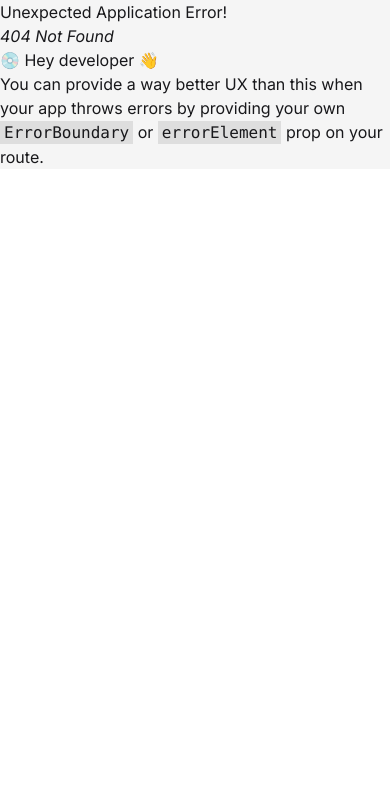
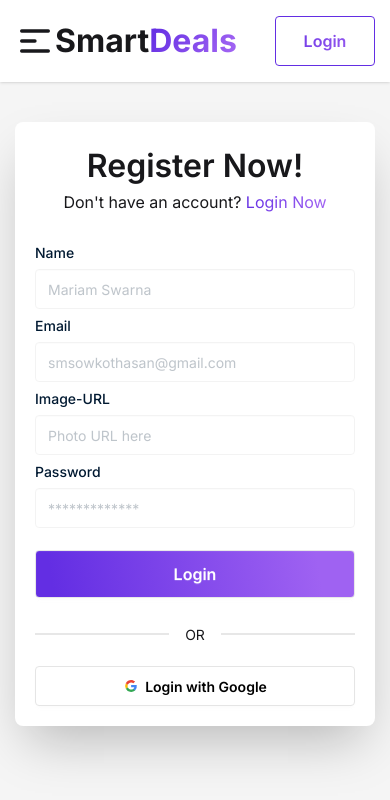
Before and after one commit to rakeebhasan09/smartdeals-client, a React (Vite) app: page /register in a window 390 px wide. Before the commit this address had no page. Shown: the top 800 px of the page. Built offline with nearby package versions, Linux system fonts and the light colour scheme.

Commit message:
Complete login page, registration page and home page hero banner area desing with responsiveness.

```diff
--- /dev/null
+++ b/src/components/Home/Hero/Hero.jsx
@@ -0,0 +1,63 @@
+const Hero = () => {
+	return (
+		<section
+			style={{
+				backgroundImage:
+					"url('https://i.ibb.co.com/pBHmCkRx/hero-bg.png')",
+			}}
+			className="bg-no-repeat bg-center bg-cover"
+		>
+			<div className="py-10 md:py-[50px] lg:py-[70px]">
+				<div className="container">
+					<div className="title max-w-[691px] mx-auto">
+						<h2 className="text-[35px] md:text-[70px] lg:text-[72px] font-bold text-center capitalize leading-[116%]">
+							Deal your{" "}
+							<span className="gradient-text">Products</span> in a{" "}
+							<span className="gradient-text">Smart</span> way !
+						</h2>
+					</div>
+					<p className="text-[#627382] text-[20px] text-center mt-4">
+						SmartDeals helps you sell, resell, and shop from trusted
+						local sellers — all in one place!
+					</p>
+					<div class="flex flex-col items-center justify-center gap-4 pt-8">
+						<div class="flex items-center w-[500px] max-w-full bg-white rounded-full shadow-sm overflow-hidden">
+							<input
+								type="text"
+								placeholder="search For Products, Categories..."
+								class="grow px-6 py-3 text-sm text-gray-600 placeholder-gray-400 focus:outline-none"
+							/>
+							<button class="bg-linear-to-r from-[#632EE3] to-[#9F62F2] p-3 rounded-full text-white flex items-center justify-center mr-1">
+								<svg
+									xmlns="http://www.w3.org/2000/svg"
+									class="h-5 w-5"
+									fill="none"
+									viewBox="0 0 24 24"
+									stroke="currentColor"
+								>
+									<path
+										stroke-linecap="round"
+										stroke-linejoin="round"
+										stroke-width="2"
+										d="M21 21l-4.35-4.35M11 19a8 8 0 100-16 8 8 0 000 16z"
+									/>
+								</svg>
+							</button>
+						</div>
+
+						<div class="flex flex-col md:flex-row gap-4">
+							<button class="px-6 py-2 text-white bg-linear-to-r from-[#632EE3] to-[#9F62F2] rounded-md shadow-md hover:opacity-90 transition">
+								Watch All Products
+							</button>
+							<button class="px-6 py-2 border-2 border-[#9F62F2] text-[#9F62F2] rounded-md hover:bg-[#9F62F2] hover:text-white transition">
+								Post an Product
+							</button>
+						</div>
+					</div>
+				</div>
+			</div>
+		</section>
+	);
+};
+
+export default Hero;
--- a/src/components/Home/Home.jsx
+++ b/src/components/Home/Home.jsx
@@ -1,7 +1,12 @@
 import React from "react";
+import Hero from "./Hero/Hero";
 
 const Home = () => {
-	return <div></div>;
+	return (
+		<>
+			<Hero />
+		</>
+	);
 };
 
 export default Home;
--- /dev/null
+++ b/src/components/Login/Login.jsx
@@ -0,0 +1,83 @@
+import { Link } from "react-router";
+
+const Login = () => {
+	return (
+		<section className="py-10 md:py-20 lg:py-[143px]">
+			<div className="container">
+				<div className="card bg-base-100 w-full mx-auto p-5 md:p-10 max-w-[492px] shrink-0 shadow-2xl">
+					<h1 className="text-[32px] text-center font-semibold">
+						Login!
+					</h1>
+					<p className="text-center ">
+						Don't have an account?{" "}
+						<Link to="/register" className="gradient-text">
+							Register Now
+						</Link>
+					</p>
+					<div className="card-body p-0">
+						<fieldset className="fieldset mt-6">
+							<label className="label text-primary font-medium text-[14px]">
+								Email
+							</label>
+							<input
+								type="email"
+								className="input outline-none border border-[#E9E9E9] rounded w-full py-2 pl-3 shadow-0 text-primary opacity-[0.5]"
+								placeholder="smsowkothasan@gmail.com"
+							/>
+							<label className="label text-primary font-medium text-[14px]">
+								Password
+							</label>
+							<input
+								type="password"
+								className="input outline-none border border-[#E9E9E9] rounded w-full py-2 pl-3 shadow-0 text-primary opacity-[0.5]"
+								placeholder="*************"
+							/>
+							<div>
+								<a className="text-[rgba(0,25,49,0.6)] cursor-pointer">
+									Forgot password?
+								</a>
+							</div>
+							<button className="btn h-12 bg-[linear-gradient(80deg,#632EE3_5.68%,#9F62F2_88.38%)] py-3 text-white text-[16px] font-semibold mt-4">
+								Login
+							</button>
+						</fieldset>
+						<div className="divider">OR</div>
+						{/* Google */}
+						<button className="btn bg-white text-black border-[#e5e5e5]">
+							<svg
+								aria-label="Google logo"
+								width="16"
+								height="16"
+								xmlns="http://www.w3.org/2000/svg"
+								viewBox="0 0 512 512"
+							>
+								<g>
+									<path d="m0 0H512V512H0" fill="#fff"></path>
+									<path
+										fill="#34a853"
+										d="M153 292c30 82 118 95 171 60h62v48A192 192 0 0190 341"
+									></path>
+									<path
+										fill="#4285f4"
+										d="m386 400a140 175 0 0053-179H260v74h102q-7 37-38 57"
+									></path>
+									<path
+										fill="#fbbc02"
+										d="m90 341a208 200 0 010-171l63 49q-12 37 0 73"
+									></path>
+									<path
+										fill="#ea4335"
+										d="m153 219c22-69 116-109 179-50l55-54c-78-75-230-72-297 55"
+									></path>
+								</g>
+							</svg>
+							Login with Google
+						</button>
+					</div>
+				</div>
+			</div>
+		</section>
+	);
+};
+
+export default Login;
--- /dev/null
+++ b/src/components/Register/Register.jsx
@@ -0,0 +1,94 @@
+import { Link } from "react-router";
+
+const Register = () => {
+	return (
+		<section className="py-10 md:py-20 lg:py-[120px]">
+			<div className="container">
+				<div className="card bg-base-100 w-full mx-auto p-5 md:p-10 max-w-[492px] shrink-0 shadow-2xl">
+					<h1 className="text-[32px] text-center font-semibold">
+						Register Now!
+					</h1>
+					<p className="text-center ">
+						Don't have an account?{" "}
+						<Link to="/login" className="gradient-text">
+							Login Now
+						</Link>
+					</p>
+					<div className="card-body p-0">
+						<fieldset className="fieldset mt-6">
+							<label className="label text-primary font-medium text-[14px]">
+								Name
+							</label>
+							<input
+								type="text"
+								className="input outline-none border border-[#E9E9E9] rounded w-full py-2 pl-3 shadow-0 text-primary opacity-[0.5]"
+								placeholder="Mariam Swarna"
+							/>
+							<label className="label text-primary font-medium text-[14px]">
+								Email
+							</label>
+							<input
+								type="email"
+								className="input outline-none border border-[#E9E9E9] rounded w-full py-2 pl-3 shadow-0 text-primary opacity-[0.5]"
+								placeholder="smsowkothasan@gmail.com"
+							/>
+							<label className="label text-primary font-medium text-[14px]">
+								Image-URL
+							</label>
+							<input
+								type="email"
+								className="input outline-none border border-[#E9E9E9] rounded w-full py-2 pl-3 shadow-0 text-primary opacity-[0.5]"
+								placeholder="Photo URL here"
+							/>
+							<label className="label text-primary font-medium text-[14px]">
+								Password
+							</label>
+							<input
+								type="password"
+								className="input outline-none border border-[#E9E9E9] rounded w-full py-2 pl-3 shadow-0 text-primary opacity-[0.5]"
+								placeholder="*************"
+							/>
+							<button className="btn h-12 bg-[linear-gradient(80deg,#632EE3_5.68%,#9F62F2_88.38%)] py-3 text-white text-[16px] font-semibold mt-4">
+								Login
+							</button>
+						</fieldset>
+						<div className="divider">OR</div>
+						{/* Google */}
+						<button className="btn bg-white text-black border-[#e5e5e5]">
+							<svg
+								aria-label="Google logo"
+								width="16"
+								height="16"
+								xmlns="http://www.w3.org/2000/svg"
+								viewBox="0 0 512 512"
+							>
+								<g>
+									<path d="m0 0H512V512H0" fill="#fff"></path>
+									<path
+										fill="#34a853"
+										d="M153 292c30 82 118 95 171 60h62v48A192 192 0 0190 341"
+									></path>
+									<path
+										fill="#4285f4"
+										d="m386 400a140 175 0 0053-179H260v74h102q-7 37-38 57"
+									></path>
+									<path
+										fill="#fbbc02"
+										d="m90 341a208 200 0 010-171l63 49q-12 37 0 73"
+									></path>
+									<path
+										fill="#ea4335"
+										d="m153 219c22-69 116-109 179-50l55-54c-78-75-230-72-297 55"
+									></path>
+								</g>
+							</svg>
+							Login with Google
+						</button>
+					</div>
+				</div>
+			</div>
+		</section>
+	);
+};
+
+export default Register;
--- a/src/index.css
+++ b/src/index.css
@@ -47,6 +47,7 @@ body {
 	font-size: 16px;
 	font-weight: 400;
 	background: #f5f5f5;
+	min-height: 100vh;
 }
 
 .gradient-text,
@@ -56,3 +57,7 @@ body {
 	-webkit-background-clip: text;
 	-webkit-text-fill-color: transparent;
 }
+
+button {
+	cursor: pointer;
+}
--- a/src/layOuts/Root.jsx
+++ b/src/layOuts/Root.jsx
@@ -1,8 +1,13 @@
-import { Outlet } from "react-router";
+import { Outlet, useLocation } from "react-router";
 import Navbar from "../shared/Navbar/Navbar";
 import Footer from "../shared/Footer/Footer";
 
 const Root = () => {
+	const location = useLocation();
+	// Hide footer on specific routes
+	const hideFooterRoutes = ["/login", "/register"];
+	const shouldHideFooter = hideFooterRoutes.includes(location.pathname);
+
 	return (
 		<>
 			<section>
@@ -11,9 +16,11 @@ const Root = () => {
 			<main>
 				<Outlet />
 			</main>
-			<section>
-				<Footer />
-			</section>
+			{!shouldHideFooter && (
+				<section>
+					<Footer />
+				</section>
+			)}
 		</>
 	);
 };
--- a/src/main.jsx
+++ b/src/main.jsx
@@ -5,6 +5,8 @@ import { createBrowserRouter } from "react-router";
 import { RouterProvider } from "react-router/dom";
 import Root from "./layOuts/Root";
 import Home from "./components/Home/Home";
+import Login from "./components/Login/Login";
+import Register from "./components/Register/Register";
 
 const router = createBrowserRouter([
 	{
@@ -15,6 +17,14 @@ const router = createBrowserRouter([
 				index: true,
 				Component: Home,
 			},
+			{
+				path: "/login",
+				Component: Login,
+			},
+			{
+				path: "/register",
+				Component: Register,
+			},
 		],
 	},
 ]);
--- a/src/shared/Footer/Footer.jsx
+++ b/src/shared/Footer/Footer.jsx
@@ -21,7 +21,7 @@ const Footer = () => {
 							Bangladesh.
 						</p>
 					</div>
-					<div className="col-span-12 lg:col-span-9 mt-5">
+					<div className="col-span-12 lg:col-span-9 mt-5 lg:mt-0">
 						<div className="grid grid-cols-1 md:grid-cols-12">
 							{/* Footer Links */}
 							<div className="md:col-span-5 lg:col-span-5">
```
